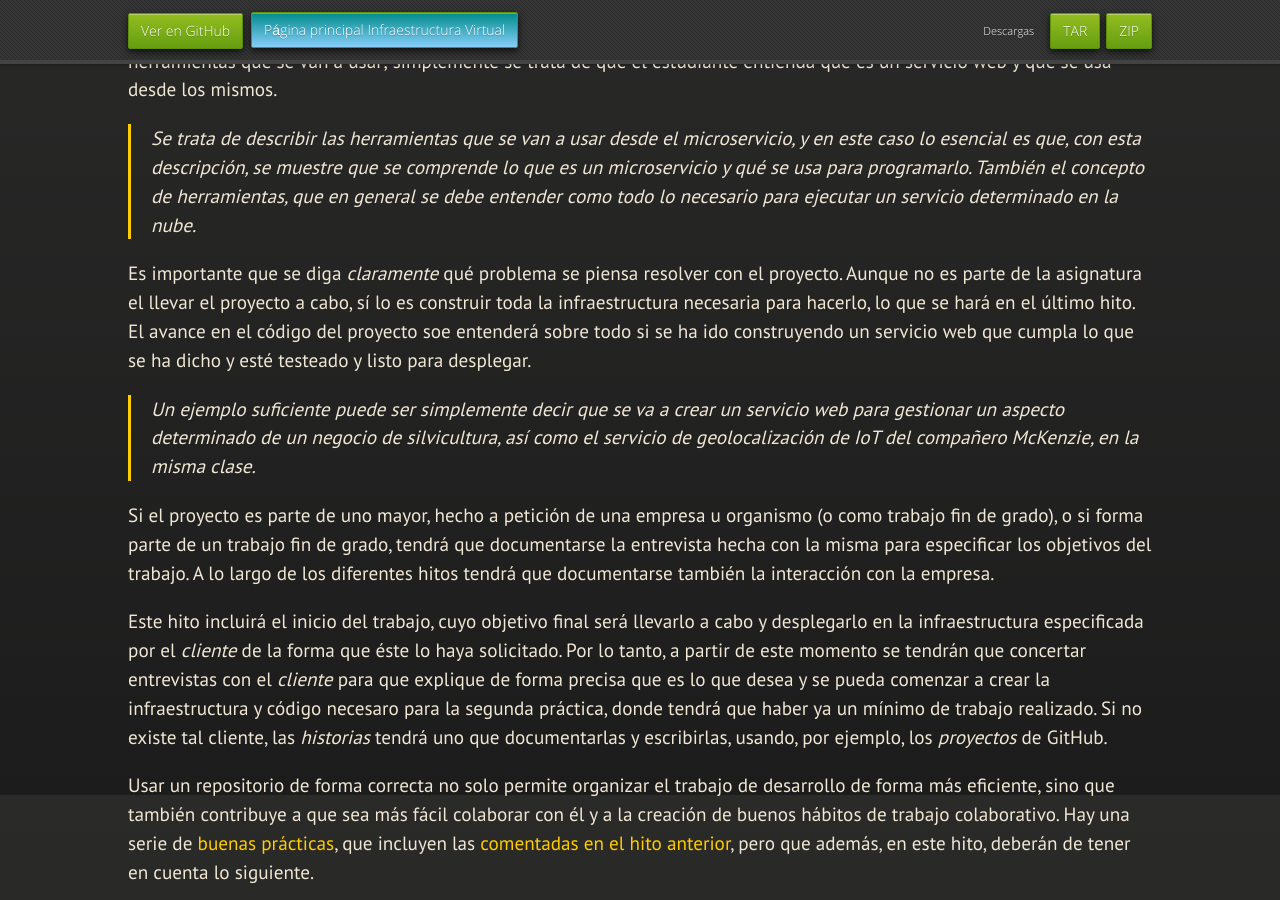
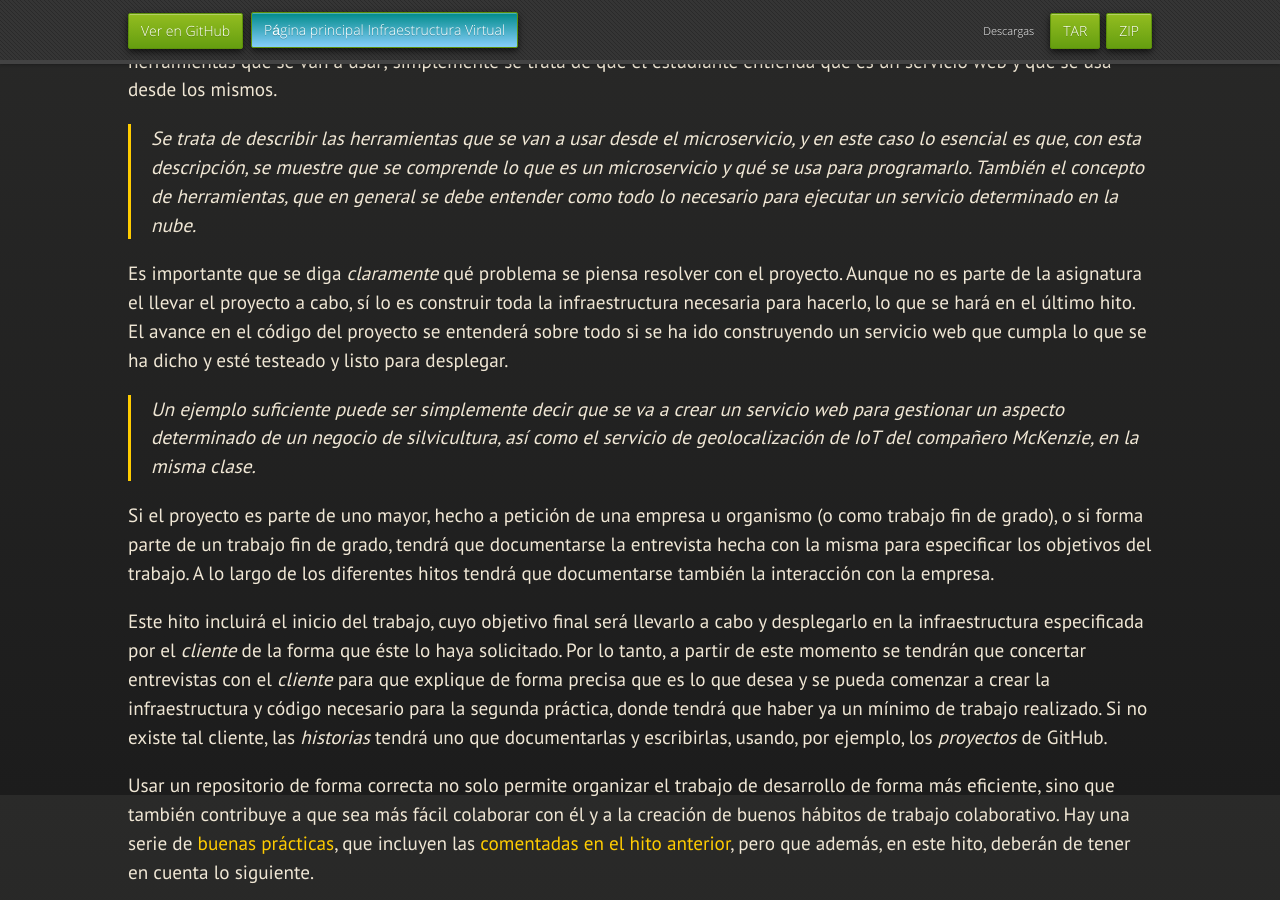
Before and after one commit to JJ/IV, a Jekyll site: the page built from documentos/proyecto/1.Infraestructura.md, in a window 1280 px wide and 900 px high, scrolled down 1005 px. Built offline with Jekyll 4.4.1, drawn with Linux system fonts in a browser that asks for light colours; nearby versions of some CDN libraries; some web fonts are replaced; our own code applies the rules of GitHub Pages for plain Markdown files.

Commit message:
Sync documentos/proyecto/1.Infraestructura.md de master a gh-pages

```diff
--- a/documentos/proyecto/1.Infraestructura.md
+++ b/documentos/proyecto/1.Infraestructura.md
@@ -69,7 +69,7 @@ Es importante
 que se diga *claramente* qué problema se piensa resolver con el
 proyecto. Aunque no es parte de la asignatura el llevar el proyecto a
 cabo, sí lo es construir toda la infraestructura necesaria para
-hacerlo, lo que se hará en el último hito. El avance en el código del proyecto soe entenderá sobre todo si se ha ido construyendo un servicio web que cumpla lo que se ha dicho y esté testeado y listo para desplegar.
+hacerlo, lo que se hará en el último hito. El avance en el código del proyecto se entenderá sobre todo si se ha ido construyendo un servicio web que cumpla lo que se ha dicho y esté testeado y listo para desplegar.
 
 >Un ejemplo suficiente puede ser simplemente decir que se va a crear
 >un servicio
@@ -89,7 +89,7 @@ el *cliente* de la forma que éste lo haya
 solicitado. Por lo tanto, a partir de este momento se tendrán que
 concertar entrevistas con el *cliente* para que explique de forma
 precisa que es lo que desea y se pueda comenzar a crear la
-infraestructura y código necesaro para la segunda práctica, donde
+infraestructura y código necesario para la segunda práctica, donde
 tendrá que haber ya un mínimo de trabajo realizado. Si no existe tal
 cliente, las *historias* tendrá uno que documentarlas y escribirlas,
 usando, por ejemplo, los *proyectos* de GitHub.
```
